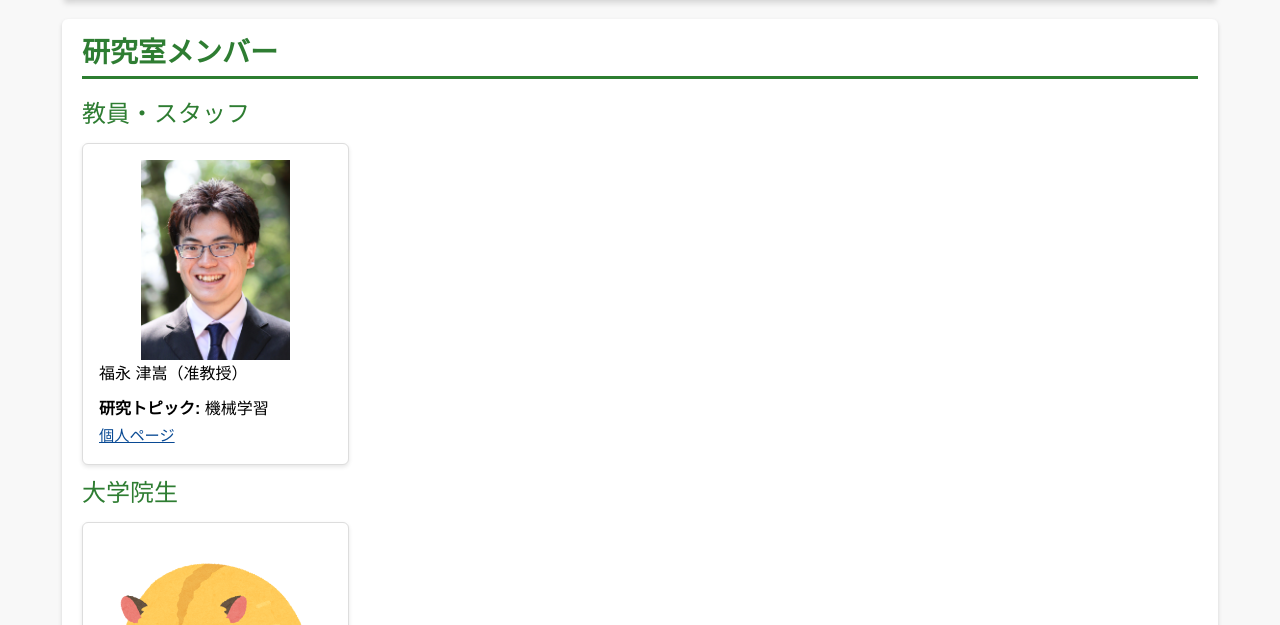
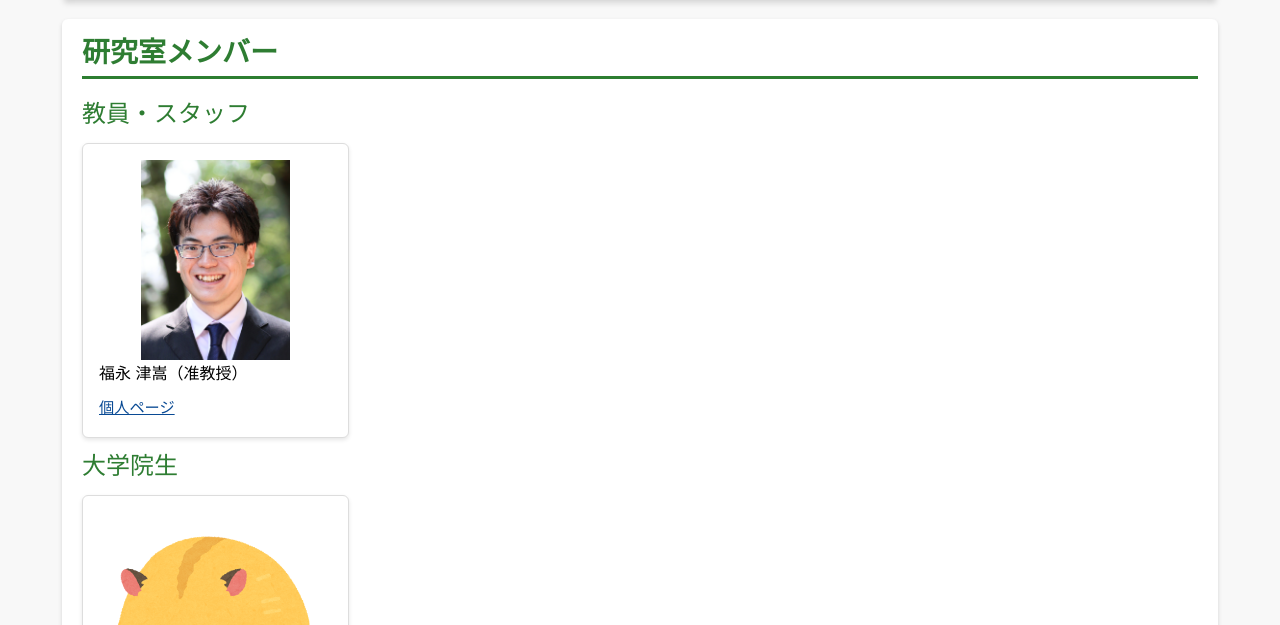
Before and after one commit to fukunagatsu/fukunagatsu.github.io, a plain HTML site: page member.html in a window 1280 px wide. Shown: the part 175-800 px from the top of the page. Drawn offline with Linux system fonts and the light colour scheme.

Commit message:
250412_3

```diff
--- a/member.html
+++ b/member.html
@@ -18,9 +18,6 @@
           <li class="member-card">
             <img src="photo/fukunaga.png" alt="福永 津嵩" style="display: block; margin: 0 auto; height: 200px;">
             <div class="card-title">福永 津嵩（准教授）</div>
-            <div class="card-info">
-              <strong>研究トピック:</strong> 機械学習<br>
-            </div>
             <div class="card-detail"><a href="https://sites.google.com/site/fukunagatsu/home">個人ページ</a>
           </li>
         </ul>
```
